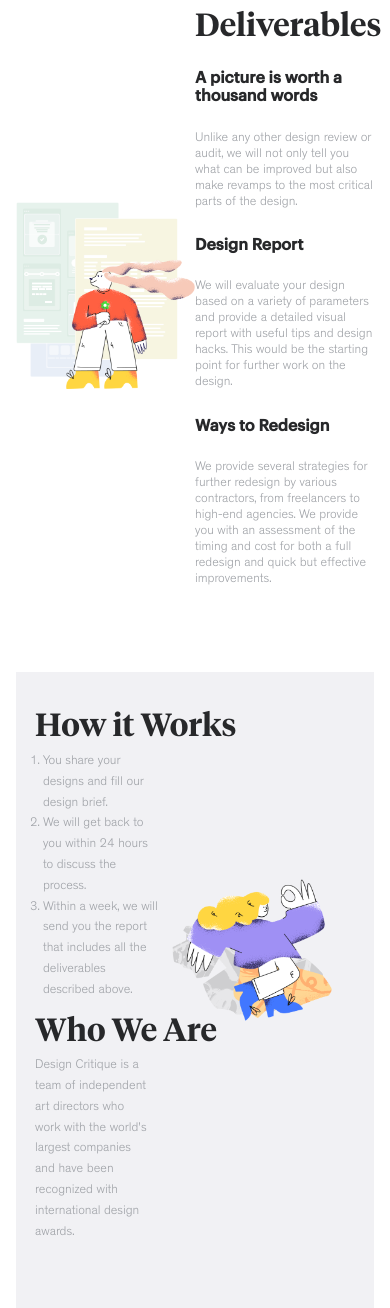
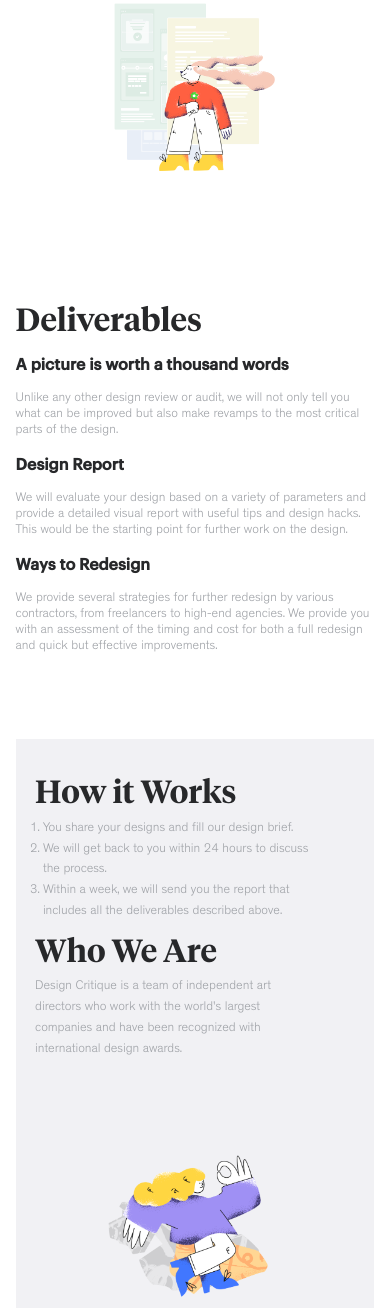
Before and after one commit to kleeblattdev/Project_Design_Review, a plain HTML site: page index.html in a window 390 px wide. Shown: the part 689-1997 px from the top of the page. Drawn offline with Linux system fonts and the light colour scheme.

Commit message:
changed the style of the media querie

```diff
--- a/assets/css/style.css
+++ b/assets/css/style.css
@@ -363,22 +363,36 @@ main{
 /* DELIVERABLES STYLE 576px*/
 
 .deliverables{
-    background-size: 50%;
+    background-size: 45%;
+    background-position: top;
+}
+
+.delText{
+    margin: 0;
+    padding-top: 35vh;
+}
+
+.delText *{
+    margin-bottom: 2vh;
+
 }
 
 /* ABOUT STYLE  576px */
 
+.about{
+    padding-bottom: 2vh;
+}
+
 .aboutTexT{
-    background-position: center right ;
+    background-position: bottom ;
     background-size: 60%;
     line-height: 1.3em;
+    padding-bottom: 30vh;
 }
 
-.aboutTexT ol{
-    width: 30vw;
-    margin-left: 2vw;
+.aboutTexT p{
+    width: 70vw;
 }
-
 
 /* CRITIQUE STYLE  576px*/
 
@@ -400,18 +414,22 @@ h5{
     line-height: 1.5em;
     width: 50vw;
     padding-top: 4vh;
+    margin-left: 6vw;
 }
 
 .conversionImg{
-    width: 70%;
+    width: 80%;
     background-position: center;
 }
 
 /* FOOTER STYLE 576px */
 
+footer{
+    margin-bottom: 2vh;
+}
 .mail{
     background-size: 15%;
-    background-position: left 15vw bottom;
+    background-position: center;
 }
 
 }
```
